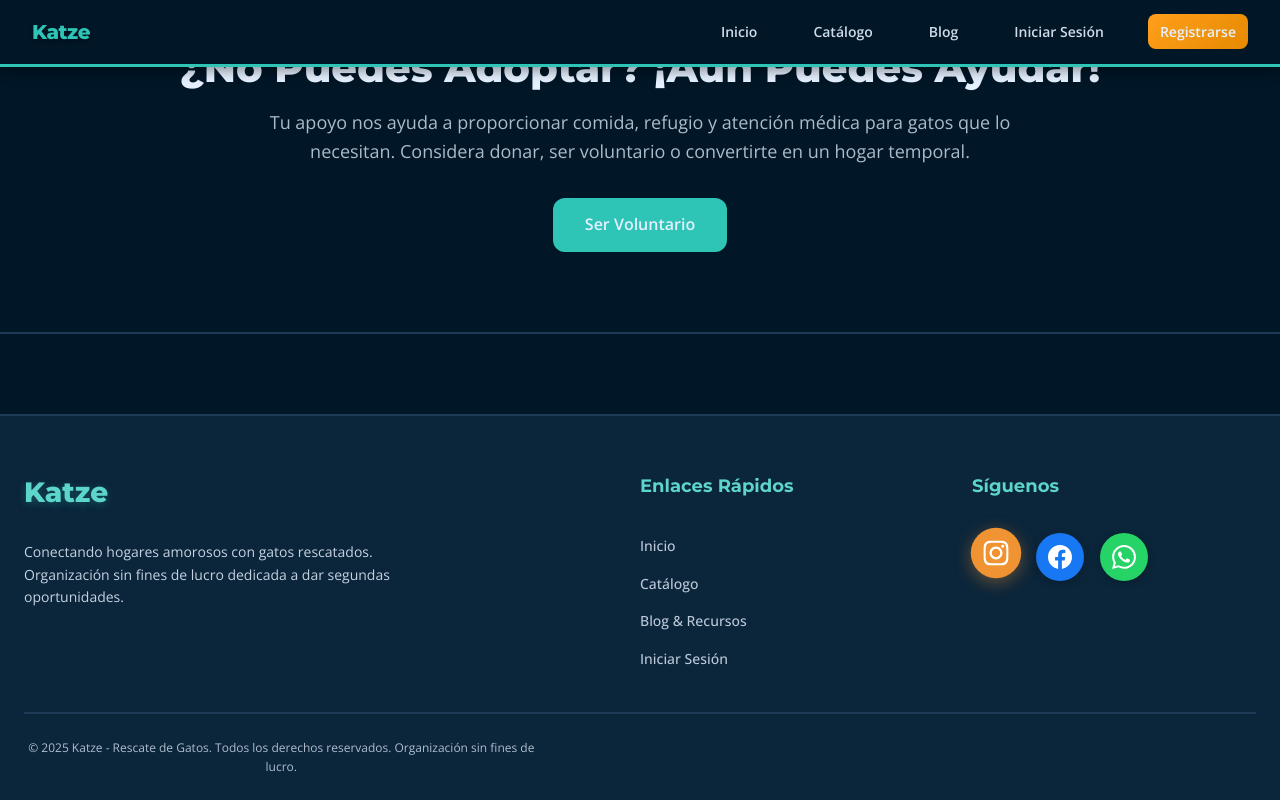
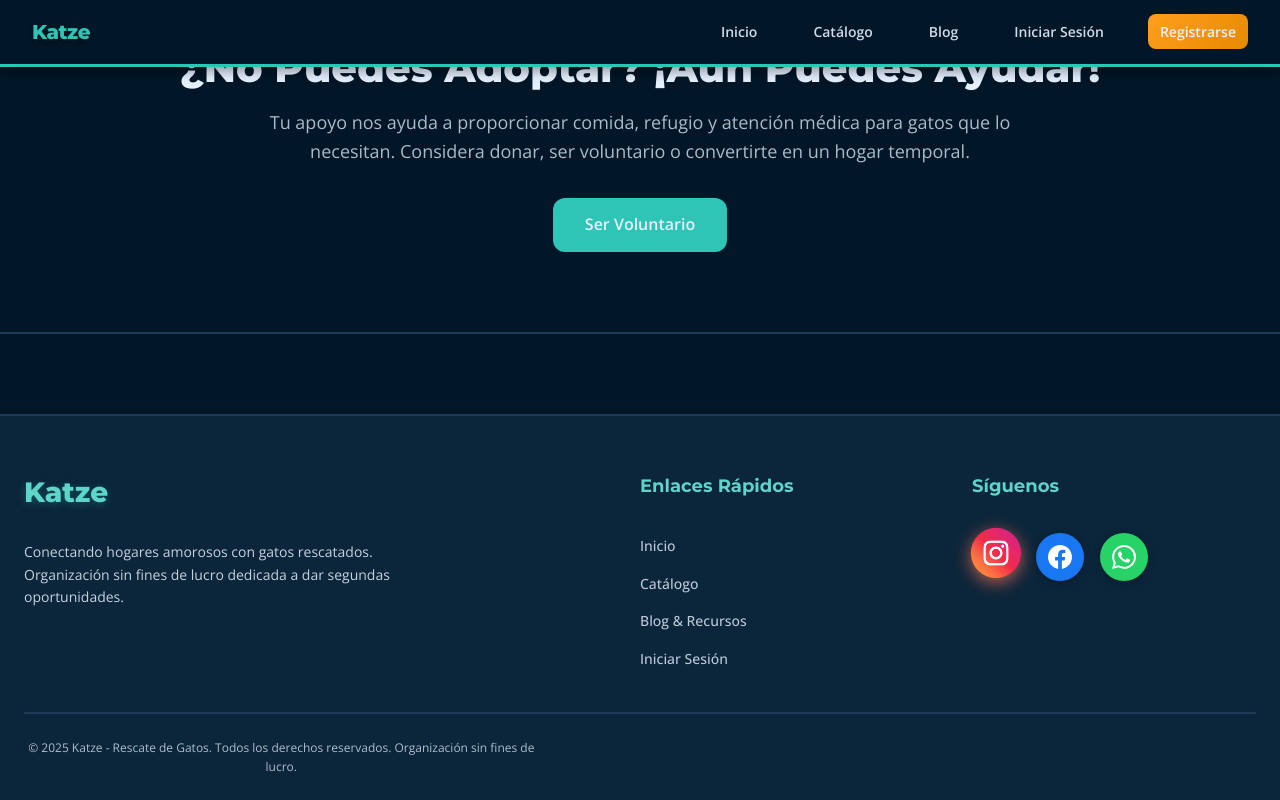
Before and after one commit to joelspa/Katze, a React (Vite) app in the folder frontend/: page / in a window 1280 px wide. In both pictures the pointer is over the link 996 px from the left and 2828 px from the top of the page. Shown: the part 2271-3071 px from the top of the page. Built offline with nearby package versions, Linux system fonts and the light colour scheme; no server answers.

Commit message:
ig logo footer

```diff
--- a/frontend/src/components/Footer.css
+++ b/frontend/src/components/Footer.css
@@ -107,13 +107,14 @@
 
 /* Instagram */
 .social-link.instagram {
-    background: #f09433;
+    background: linear-gradient(45deg, #f09433 0%, #e6683c 25%, #dc2743 50%, #cc2366 75%, #bc1888 100%);
     color: white;
 }
 
 .social-link.instagram:hover {
     transform: translateY(-4px) scale(1.05);
-    box-shadow: 0 4px 16px rgba(240, 148, 51, 0.4);
+    box-shadow: 0 4px 16px rgba(240, 148, 51, 0.5), 0 4px 16px rgba(188, 24, 136, 0.3);
+    filter: brightness(1.1);
 }
 
 /* Facebook */
```
